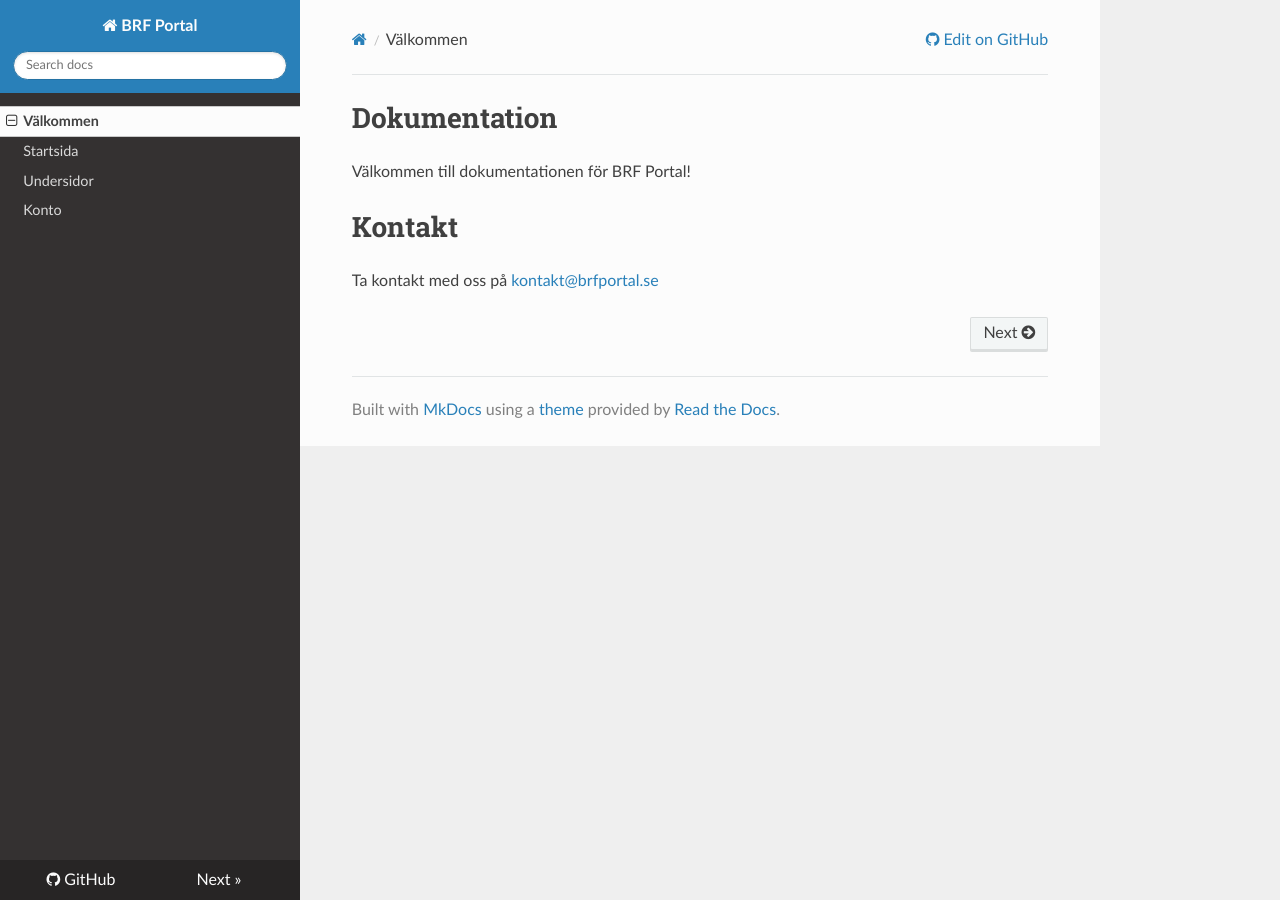
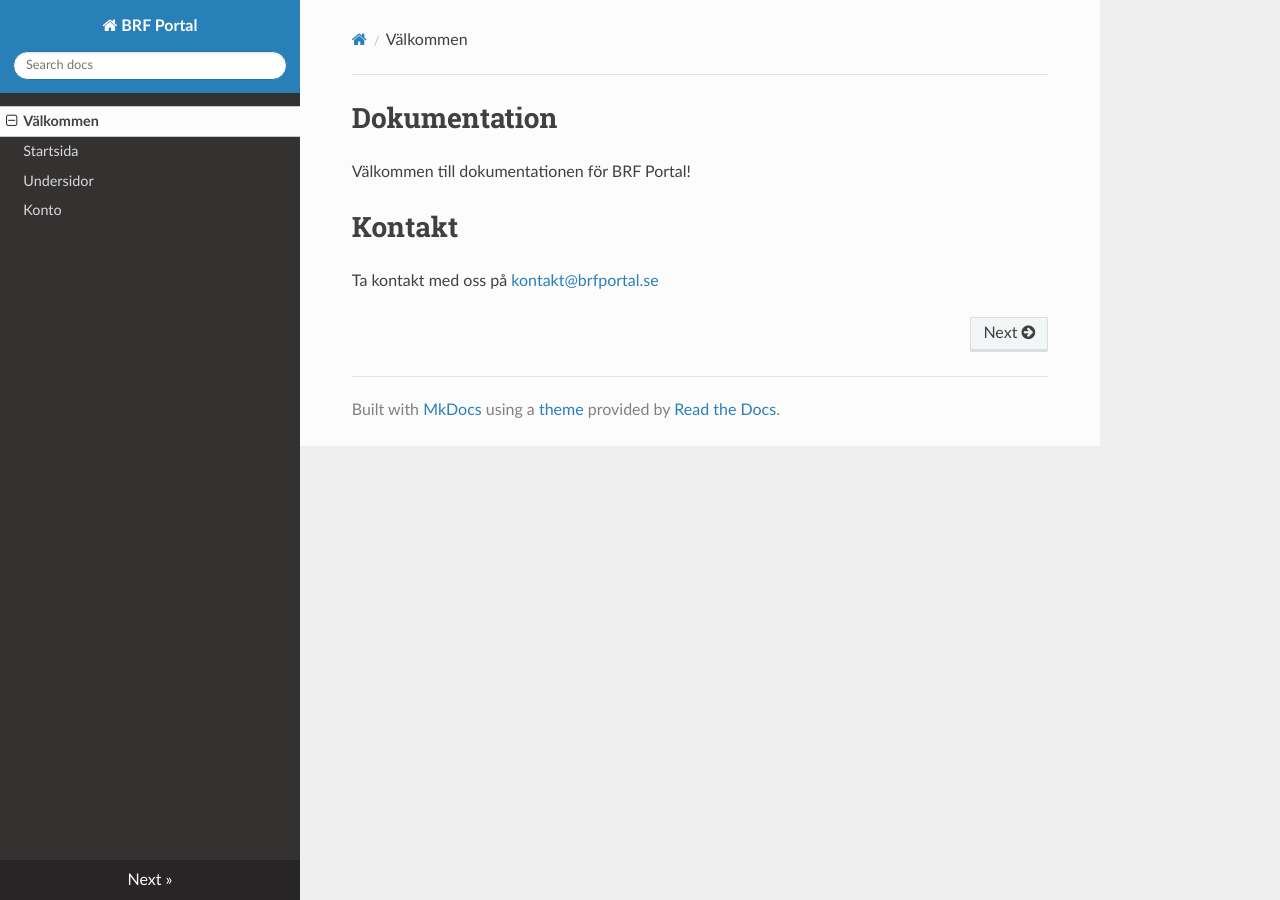
Before and after one commit to brfportal/docs, an MkDocs documentation site: the page built from docs/index.md, in a window 1280 px wide. Built offline with MkDocs 1.6.1, drawn with Linux system fonts in a browser that asks for light colours; nearby versions of some CDN libraries; old or Windows-style settings are respelled for this version of MkDocs; some of the changed lines change nothing that is shown.

Commit message:
Remove github link

```diff
--- a/mkdocs.yml
+++ b/mkdocs.yml
@@ -1,6 +1,6 @@
 site_name: BRF Portal
 
-repo_url: https://github.com/brfportal/docs.git
+# repo_url: https://github.com/brfportal/docs.git
 site_description: 'BRF Portal – Administrera din förening'
 theme: readthedocs
 
```
